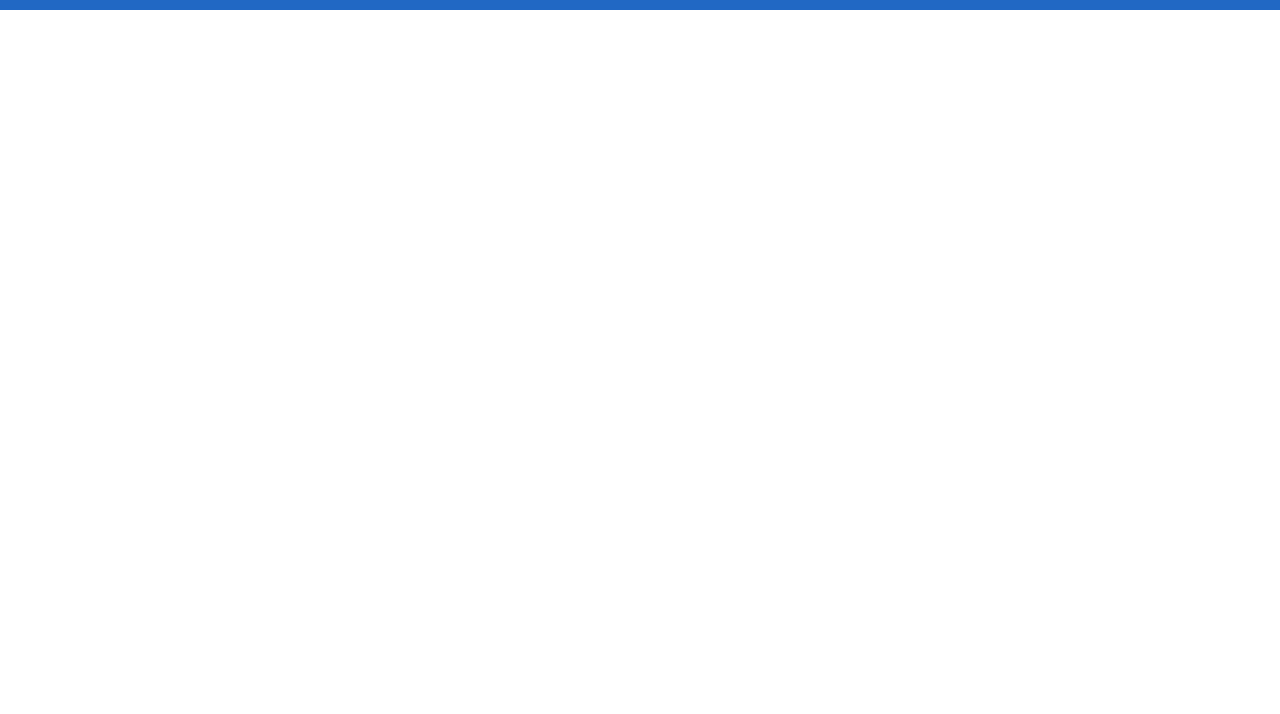
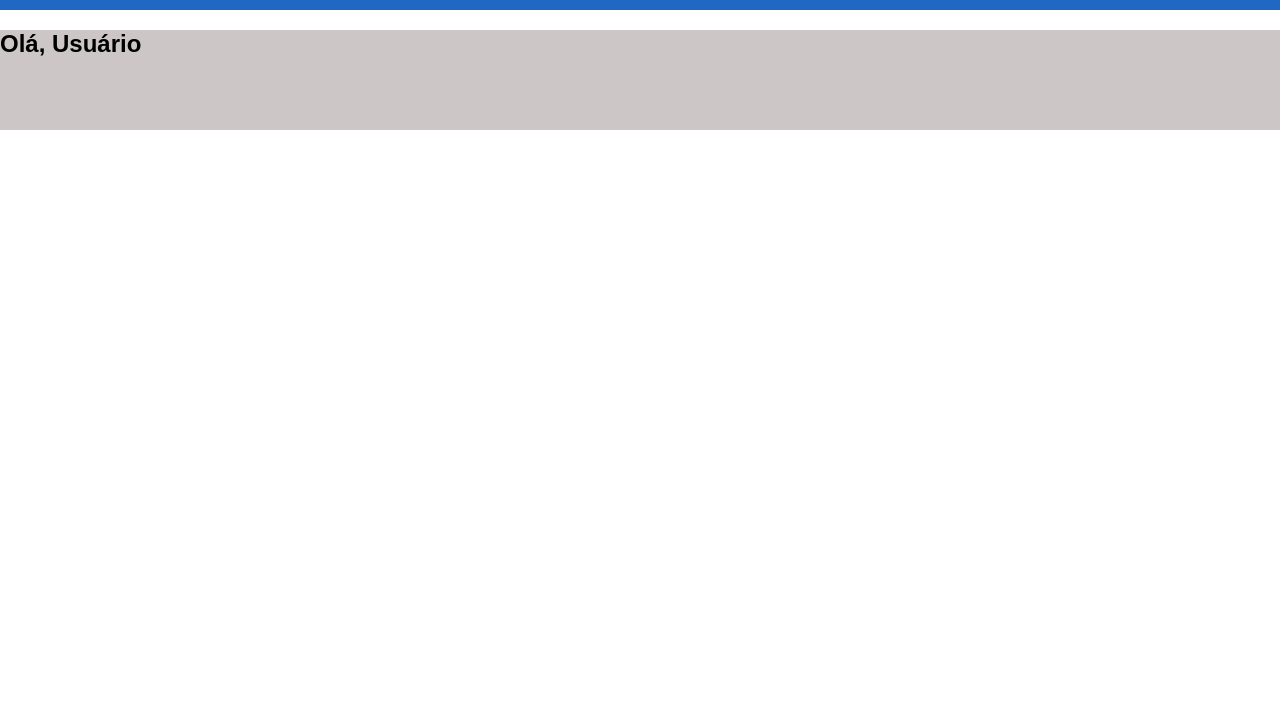
Before and after one commit to renankoegler-wq/SA-UPAs-inteligente, a plain HTML site: page index.html in a window 1280 px wide. Shown: the part 86-800 px from the top of the page. Drawn offline with Linux system fonts and the light colour scheme.

Commit message:
Adição de transições e mudanças pequenas no css

```diff
--- a/index.html
+++ b/index.html
@@ -36,6 +36,10 @@
         <p>versão 6.7 beta</p>
     </aside>
 
+    <div class="saudacoes">
+        <h2>Olá, Usuário</h2>
+    </div>
+
     <script src="script.js"></script>
 </body>
 </html>
--- a/style.css
+++ b/style.css
@@ -65,6 +65,20 @@ body {
     transition: transform 0.3s ease;
 }
 
+.asideBar h2 {
+    margin: 5px;
+}
+
+.asideBar p {
+    margin: 5px
+}
+
 .asideBar.aberta {
     transform: translateX(0%);
 }
+
+.saudacoes {
+    background-color: #CCC6C6;
+    top: 7rem;
+    height: 100px;
+}
```
